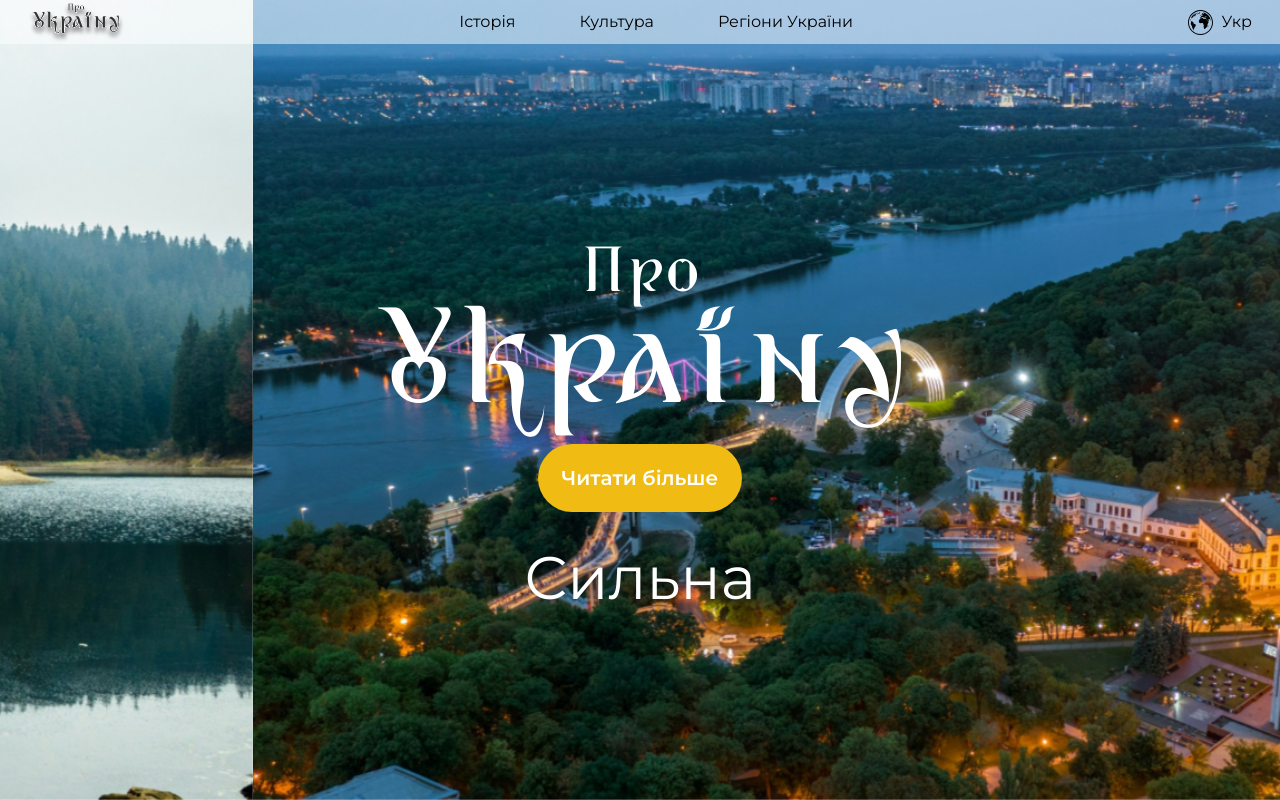
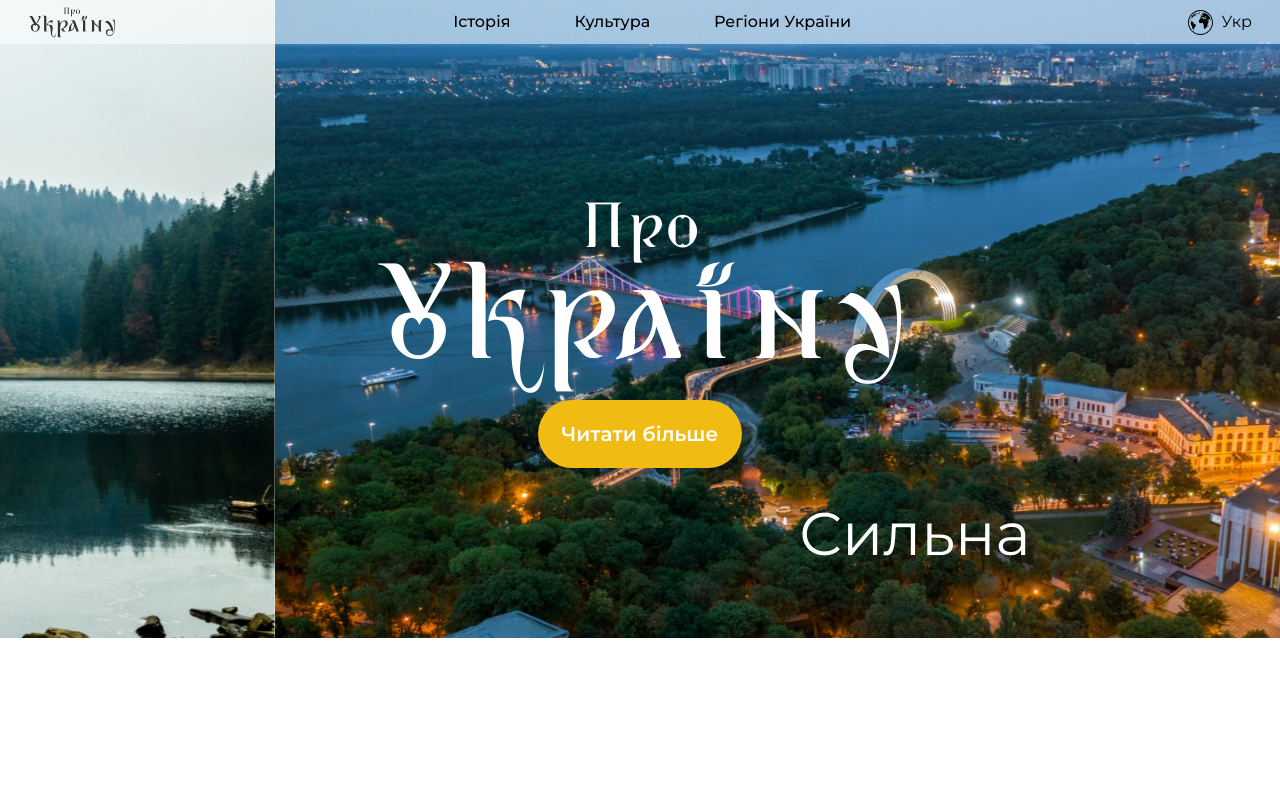
Before and after one commit to myplekan/history-code, a React (Create React App) app: page / in a window 1280 px wide. Built offline with nearby package versions, Linux system fonts and the light colour scheme; what tailwindcss-animated would draw is missing.

Commit message:
add swiperjs and update logo

```diff
--- a/package.json
+++ b/package.json
@@ -19,6 +19,7 @@
     "react-dom": "^18.2.0",
     "react-router-dom": "^6.22.3",
     "react-scripts": "5.0.1",
+    "swiper": "^11.0.7",
     "tailwindcss-animated": "^1.0.1",
     "typescript": "^4.9.5",
     "web-vitals": "^2.1.4"
--- a/src/components/Banner/Banner.css
+++ /dev/null
@@ -1,30 +0,0 @@
-.banner {
-  position: absolute;
-  top: 0;
-  max-width: 1440px;
-  height: calc(100vh - 44px);
-  z-index: -1;
-}
-
-.banner__list {
-  display: flex;
-  margin: 0;
-  padding: 0;
-  list-style: none;
-  overflow: hidden;
-  width: 100%;
-}
-
-.banner__item {
-  display: flex;
-  justify-content: center;
-  align-items: center;
-  width: 100%;
-  flex-shrink: 0;
-}
-
-.banner__item-image {
-  height: 100vh;
-  width: 100%;
-  object-fit: cover;
-}
--- a/src/components/Banner/Banner.tsx
+++ b/src/components/Banner/Banner.tsx
@@ -1,83 +1,31 @@
-import { useEffect, useState } from "react";
-import './Banner.css';
+import { Swiper, SwiperSlide } from "swiper/react";
+import { Autoplay } from "swiper/modules";
+import "swiper/css";
 
 export const Banner = () => {
-  const [firstImage, setFirstImage] = useState(0);
-
-  useEffect(() => {
-    const interval = setInterval(() => {
-      setFirstImage((prevIndex) => {
-        return prevIndex === 2 ? 0 : prevIndex + 1;
-      });
-    }, 5000);
-
-    return () => {
-      clearInterval(interval);
-    };
-  }, [firstImage]);
-
-  const pageWidth = window.innerWidth;
-  // const findWidth = (width: number) => {
-  //   switch (true) {
-  //     case width >= 1440:
-  //       return 1440;
-  //     case width < 1200 && width >= 640:
-  //       return 496;
-  //     case width < 640 && width >= 320:
-  //       return 288;
-  //     default:
-  //       break;
-  //   }
-  // };
-  // let transformWidth = findWidth(pageWidth) || 1440;
+  const arr = ["first", "second", "third"];
 
   return (
     <>
-      {true && (
-        <div className="banner">
-          <ul className="banner__list">
-            <li
-              className="banner__item"
-              style={{
-                transform: `translateX(${-(pageWidth * firstImage)}px)`,
-                transition: "transform 1000ms",
-              }}
-            >
+      <div className="absolute w-full -z-10">
+        <Swiper
+          slidesPerView={1}
+          modules={[Autoplay]}
+          autoplay={{ delay: 5000 }}
+          speed={1000}
+          simulateTouch={false}
+        >
+          {arr.map((slide) => (
+            <SwiperSlide key={slide}>
               <img
-                src={process.env.PUBLIC_URL + "/images/first.png"}
+                src={process.env.PUBLIC_URL + `/images/${slide}.png`}
                 alt="Ukraine"
-                className="banner__item-image"
+                className="max-h-screen w-full object-cover"
               />
-            </li>
-            <li
-              className="banner__item"
-              style={{
-                transform: `translateX(${-(pageWidth * firstImage)}px)`,
-                transition: "transform 1000ms",
-              }}
-            >
-              <img
-                src={process.env.PUBLIC_URL + "/images/second.png"}
-                alt="Ukraine"
-                className="banner__item-image"
-              />
-            </li>
-            <li
-              className="banner__item"
-              style={{
-                transform: `translateX(${-(pageWidth * firstImage)}px)`,
-                transition: "transform 1000ms",
-              }}
-            >
-              <img
-                src={process.env.PUBLIC_URL + "/images/third.png"}
-                alt="Ukraine"
-                className="banner__item-image"
-              />
-            </li>
-          </ul>
-        </div>
-      )}
+            </SwiperSlide>
+          ))}
+        </Swiper>
+      </div>
     </>
   );
 };
--- a/src/components/Header/Header.tsx
+++ b/src/components/Header/Header.tsx
@@ -3,7 +3,7 @@ import { Nav } from "../Nav/Nav";
 
 export const Header = () => {
   return (
-    <header className="flex justify-between items-center px-7 h-11 bg-header-opacity-50">
+    <header className="flex justify-between items-center px-7 h-11 bg-header-opacity-50 fixed w-full">
       <Logo />
 
       <Nav />
--- a/src/components/Nav/Nav.tsx
+++ b/src/components/Nav/Nav.tsx
@@ -7,7 +7,7 @@ export const Nav = () => {
         <li>
           <NavLink
             to="/history"
-            className="hover:text-primary hover:drop-shadow-md hover:font-semibold duration-300"
+            className="hover:text-primary font-medium duration-300"
           >
             Історія
           </NavLink>
@@ -15,7 +15,7 @@ export const Nav = () => {
         <li>
           <NavLink
             to="/culture"
-            className="hover:text-primary hover:drop-shadow-md hover:font-semibold duration-300"
+            className="hover:text-primary font-medium duration-300"
           >
             Культура
           </NavLink>
@@ -23,7 +23,7 @@ export const Nav = () => {
         <li>
           <NavLink
             to="/regions"
-            className="hover:text-primary hover:drop-shadow-md hover:font-semibold duration-300"
+            className="hover:text-primary font-medium duration-300"
           >
             Регіони України
           </NavLink>
--- a/src/pages/HomePage.tsx
+++ b/src/pages/HomePage.tsx
@@ -1,21 +1,10 @@
-import { useEffect, useState } from "react";
 import { Banner } from "../components/Banner/Banner";
 import { Link } from "react-router-dom";
+import { Swiper, SwiperSlide } from "swiper/react";
+import { Autoplay } from "swiper/modules";
+import "swiper/css";
 
 export const HomePage = () => {
-  const [word, setWord] = useState(0);
-
-  useEffect(() => {
-    const interval = setInterval(() => {
-      setWord((prevIndex) => {
-        return prevIndex === 2 ? 0 : prevIndex + 1;
-      });
-    }, 5000);
-
-    return () => {
-      clearInterval(interval);
-    };
-  }, [word]);
   return (
     <>
       <Banner />
@@ -33,23 +22,25 @@ export const HomePage = () => {
           Читати більше
         </Link>
 
-        <span className="text-6xl">
-          {word === 0 && (
-            <span className="animate-fade-left animate-duration-[2000ms] animate-ease-linear">
-              Вільна
-            </span>
-          )}
-          {word === 1 && (
-            <span className="animate-fade-left animate-duration-[2000ms] animate-ease-linear">
-              Сильна
-            </span>
-          )}
-          {word === 2 && (
-            <span className="animate-fade-left animate-duration-[2000ms] animate-ease-linear">
-              Незалежна
-            </span>
-          )}
-        </span>
+        <div className="w-full text-6xl">
+          <Swiper
+            modules={[Autoplay]}
+            slidesPerView={1}
+            autoplay={{ delay: 5000 }}
+            speed={1000}
+            simulateTouch={false}
+          >
+            <SwiperSlide>
+                Вільна
+            </SwiperSlide>
+            <SwiperSlide>
+                Сильна
+            </SwiperSlide>
+            <SwiperSlide>
+                Незалежна
+            </SwiperSlide>
+          </Swiper>
+        </div>
       </div>
     </>
   );
```
Also changed, not shown: public/images/logo.svg, 1 other file (tests, documents, lock files or other folders).
